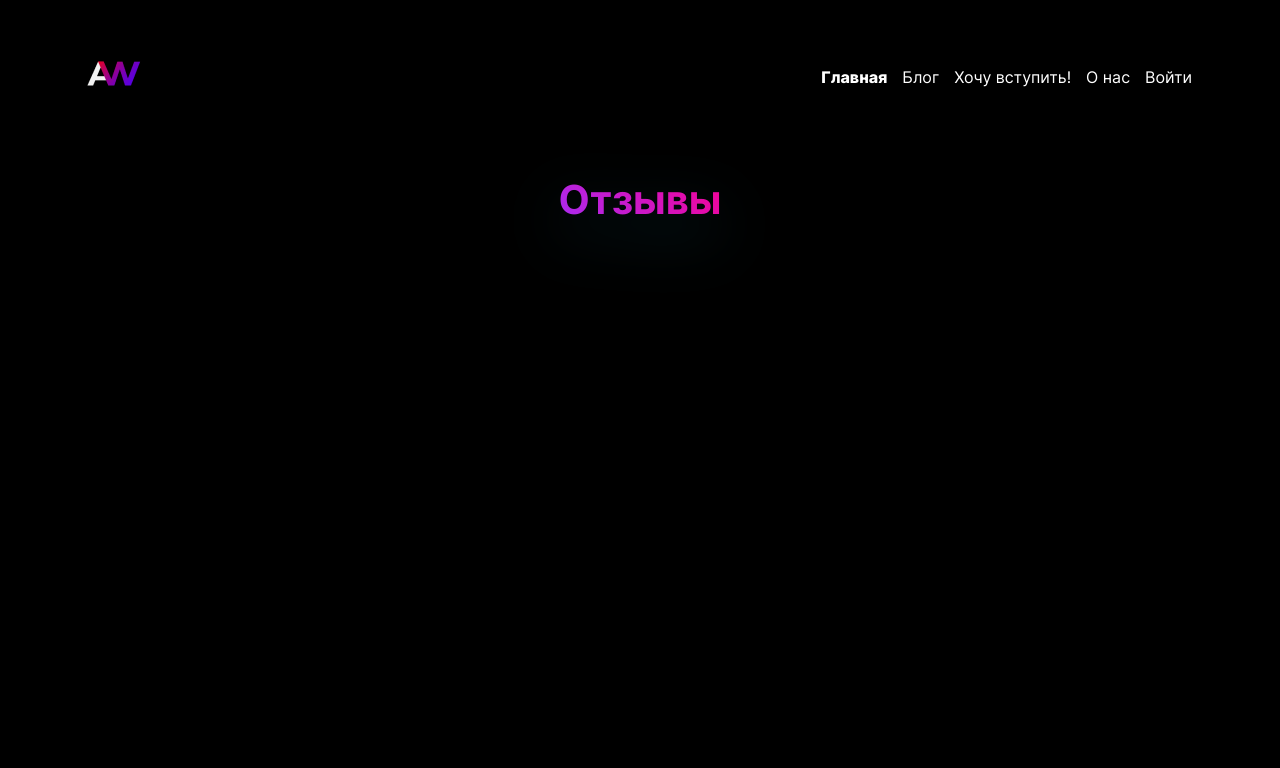
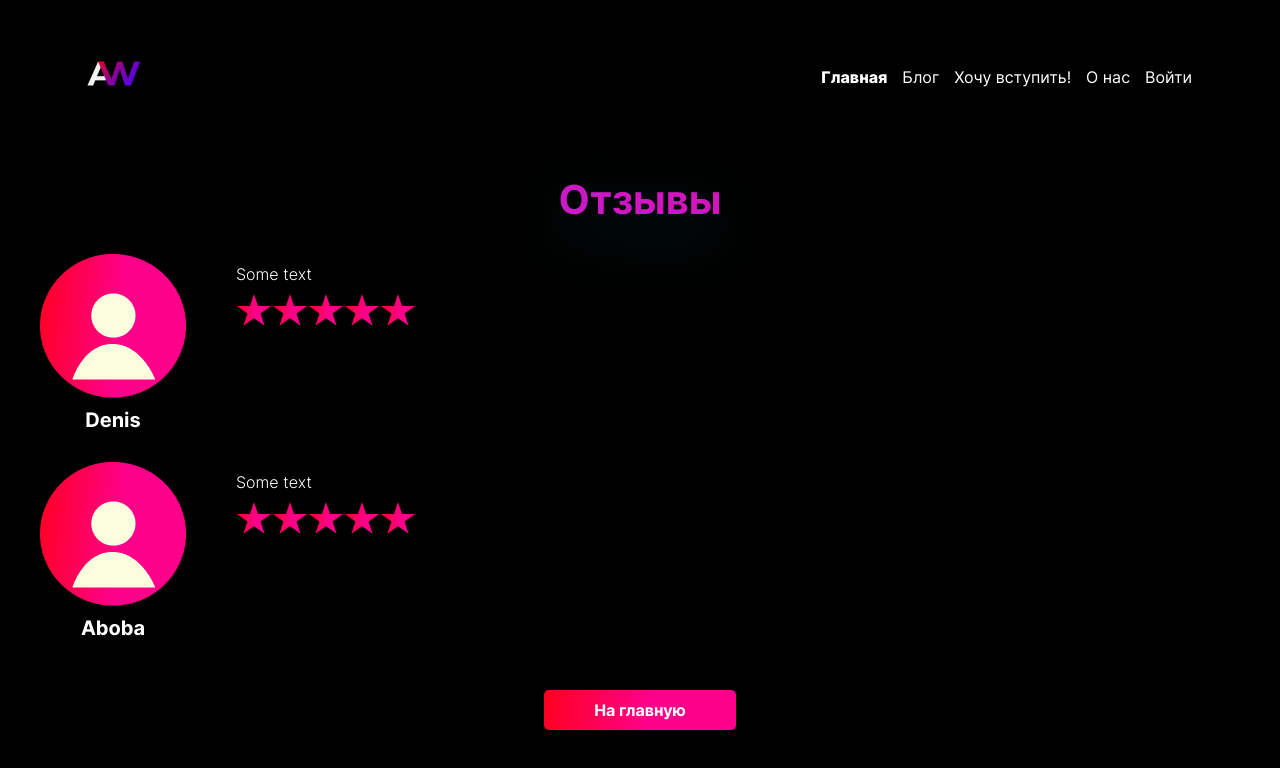
Before and after one commit to Isas2g/WEB-studio-project, a Vue app: page /feedback in a window 1280 px wide. Shown: the top 768 px of the page. Built offline with nearby package versions, Linux system fonts and the light colour scheme.

Commit message:
feedback page

```diff
--- a/src/pages/Feedback/FeedbackPage.vue
+++ b/src/pages/Feedback/FeedbackPage.vue
@@ -3,22 +3,49 @@
     <main class="feedback container">
       <section class="feedback__body">
         <h2 class="feedback__title">Отзывы</h2>
-        <ul class="feedback__one">
+        <ul class="feedback__list">
+          <Review
+            name="Denis"
+            text="Some text"
+            stars="4"
+            :image="defaultPicture"
+          />
+          <Review
+            name="Aboba"
+            text="Some text"
+            stars="3"
+            :image="defaultPicture"
+          />
         </ul>
+        <router-link class="feedback__to-main more-btn" to="/"
+          >На главную</router-link
+        >
       </section>
     </main>
   </div>
 </template>
 
+
 <script>
-export default {}
+import Review from "./components/Review.vue";
+import defaultPicture from "../../assets/images/user-icon.png";
+
+export default {
+  components: {
+    Review,
+  },
+  data: () => ({
+    defaultPicture: defaultPicture,
+  }),
+};
 </script>
 
-<style scoped lang="css">
+<style scoped lang="scss">
 .feedback {
-  display: flex;
-  flex-direction: column;
-  align-items: center;
+  &__to-main {
+    display: block;
+    margin: 50px auto 0 auto;
+    width: fit-content;
+  }
 }
-
 </style>
--- /dev/null
+++ b/src/pages/Feedback/components/Review.vue
@@ -0,0 +1,192 @@
+<template>
+  <li class="feedback__review review">
+    <div class="review__person-info">
+      <img class="review__person-image" :src="image" alt="" />
+      <h4 class="review__person-name">{{ name }}</h4>
+    </div>
+    <div class="review__content">
+      <h5 class="review__text">
+        {{ text }}
+      </h5>
+      <div class="review__stars">
+        <svg
+          class="review__star"
+          width="36"
+          height="32"
+          viewBox="0 0 36 32"
+          xmlns="http://www.w3.org/2000/svg"
+        >
+          <path
+            d="M18 0L22.0413 12.0922L35.119 12.0922L24.5389 19.5656L28.5801 31.6578L18 24.1844L7.41987 31.6578L11.4611 19.5656L0.880983 12.0922L13.9587 12.0922L18 0Z"
+            fill="url(#paint0_linear_662_154)"
+          />
+          <defs>
+            <linearGradient
+              id="paint0_linear_662_154"
+              x1="-5.31325"
+              y1="-10.4054"
+              x2="22.3581"
+              y2="-7.57278"
+              gradientUnits="userSpaceOnUse"
+            >
+              <stop stop-color="#FF0000" />
+              <stop offset="1" stop-color="#FF008A" />
+            </linearGradient>
+          </defs>
+        </svg>
+
+        <svg
+          class="review__star"
+          width="36"
+          height="32"
+          viewBox="0 0 36 32"
+          fill="none"
+          xmlns="http://www.w3.org/2000/svg"
+        >
+          <path
+            d="M18 0L22.0413 12.0922L35.119 12.0922L24.5389 19.5656L28.5801 31.6578L18 24.1844L7.41987 31.6578L11.4611 19.5656L0.880983 12.0922L13.9587 12.0922L18 0Z"
+            fill="url(#paint0_linear_662_154)"
+          />
+          <defs>
+            <linearGradient
+              id="paint0_linear_662_154"
+              x1="-5.31325"
+              y1="-10.4054"
+              x2="22.3581"
+              y2="-7.57278"
+              gradientUnits="userSpaceOnUse"
+            >
+              <stop stop-color="#FF0000" />
+              <stop offset="1" stop-color="#FF008A" />
+            </linearGradient>
+          </defs>
+        </svg>
+
+        <svg
+          class="review__star"
+          width="36"
+          height="32"
+          viewBox="0 0 36 32"
+          fill="none"
+          xmlns="http://www.w3.org/2000/svg"
+        >
+          <path
+            d="M18 0L22.0413 12.0922L35.119 12.0922L24.5389 19.5656L28.5801 31.6578L18 24.1844L7.41987 31.6578L11.4611 19.5656L0.880983 12.0922L13.9587 12.0922L18 0Z"
+            fill="url(#paint0_linear_662_154)"
+          />
+          <defs>
+            <linearGradient
+              id="paint0_linear_662_154"
+              x1="-5.31325"
+              y1="-10.4054"
+              x2="22.3581"
+              y2="-7.57278"
+              gradientUnits="userSpaceOnUse"
+            >
+              <stop stop-color="#FF0000" />
+              <stop offset="1" stop-color="#FF008A" />
+            </linearGradient>
+          </defs>
+        </svg>
+
+        <svg
+          class="review__star"
+          width="36"
+          height="32"
+          viewBox="0 0 36 32"
+          fill="none"
+          xmlns="http://www.w3.org/2000/svg"
+        >
+          <path
+            d="M18 0L22.0413 12.0922L35.119 12.0922L24.5389 19.5656L28.5801 31.6578L18 24.1844L7.41987 31.6578L11.4611 19.5656L0.880983 12.0922L13.9587 12.0922L18 0Z"
+            fill="url(#paint0_linear_662_154)"
+          />
+          <defs>
+            <linearGradient
+              id="paint0_linear_662_154"
+              x1="-5.31325"
+              y1="-10.4054"
+              x2="22.3581"
+              y2="-7.57278"
+              gradientUnits="userSpaceOnUse"
+            >
+              <stop stop-color="#FF0000" />
+              <stop offset="1" stop-color="#FF008A" />
+            </linearGradient>
+          </defs>
+        </svg>
+
+        <svg
+          class="review__star"
+          width="36"
+          height="32"
+          viewBox="0 0 36 32"
+          fill="none"
+          xmlns="http://www.w3.org/2000/svg"
+        >
+          <path
+            d="M18 0L22.0413 12.0922L35.119 12.0922L24.5389 19.5656L28.5801 31.6578L18 24.1844L7.41987 31.6578L11.4611 19.5656L0.880983 12.0922L13.9587 12.0922L18 0Z"
+            fill="url(#paint0_linear_662_154)"
+          />
+          <defs>
+            <linearGradient
+              id="paint0_linear_662_154"
+              x1="-5.31325"
+              y1="-10.4054"
+              x2="22.3581"
+              y2="-7.57278"
+              gradientUnits="userSpaceOnUse"
+            >
+              <stop stop-color="#FF0000" />
+              <stop offset="1" stop-color="#FF008A" />
+            </linearGradient>
+          </defs>
+        </svg>
+      </div>
+    </div>
+  </li>
+</template>
+
+<script>
+import defaultPicture from "../../../assets/images/user-icon.png";
+
+export default {
+  data: () => ({
+    defaultPicture: defaultPicture,
+  }),
+  props: {
+    name: String,
+    text: String,
+    image: String,
+    stars: Number,
+  },
+};
+</script>
+
+<style scoped lang="scss">
+.test path {
+  fill: white;
+}
+.review {
+  display: flex;
+  margin: 30px 0 0 0;
+
+  &__person-info {
+    display: flex;
+    flex-direction: column;
+    align-items: center;
+  }
+
+  &__person-name {
+    margin: 10px 0 0 0;
+  }
+
+  &__content {
+    margin: 10px 0 0 50px;
+  }
+
+  &__stars {
+    margin: 10px 0 0 0;
+  }
+}
+</style>
--- a/src/pages/Main/MainPage.vue
+++ b/src/pages/Main/MainPage.vue
@@ -21,15 +21,12 @@
           <h1 class="projects__title">Наши проекты</h1>
           <div class="projects__image-container">
             <img
-                class="projects__image"
-                :src="SmoothieFeed"
-                alt="SmoothieFeed"
+              class="projects__image"
+              :src="SmoothieFeed"
+              alt="SmoothieFeed"
             />
             <button v-on:click="showAlert" class="projects__arrow">
-              <img
-                :src="BtnArr"
-                alt="BtnArr"
-              />
+              <img :src="BtnArr" alt="BtnArr" />
             </button>
           </div>
           <h3 class="projects__project-title">SmoothieFeed</h3>
@@ -41,7 +38,12 @@
               :src="BtnArr"
               alt="BtnArr"
           /> -->
-          <a href="http://pd-2021-2.std-1376.ist.mospolytech.ru" target="__blank" class="projects__button more-btn">Подробнее</a>
+          <a
+            href="http://pd-2021-2.std-1376.ist.mospolytech.ru"
+            target="__blank"
+            class="projects__button more-btn"
+            >Подробнее</a
+          >
         </section>
       </container>
     </projects>
@@ -50,17 +52,19 @@
         <section class="feedback__first-column">
           <h1 class="feedback__title title">Отзывы</h1>
           <p class="feedback__subtitle subtitle">Почитайте отзывы...</p>
-          <button class="feedback__more-btn more-btn"><router-link class="feedback__allFeedbackLink" to="/feedback">Все отзывы</router-link></button>
+          <button class="feedback__more-btn more-btn">
+            <router-link class="feedback__allFeedbackLink" to="/feedback"
+              >Все отзывы</router-link
+            >
+          </button>
         </section>
         <section class="feedback__space"></section>
         <section class="feedback__second-column">
-          <img
-              class="feedback__user-icon"
-              :src="UserIcon"
-              alt="UserIcon"
-          />
+          <img class="feedback__user-icon" :src="UserIcon" alt="UserIcon" />
           <p class="feedback__text name">Александр</p>
-          <p class="feedback__text text">Быстро и качественно сделали сайт! Рекомендую!</p>
+          <p class="feedback__text text">
+            Быстро и качественно сделали сайт! Рекомендую!
+          </p>
         </section>
       </section>
     </feedback>
@@ -113,24 +117,22 @@ import BtnArr from "@/assets/images/btn-strelka.png";
 import CarouselTeam from "@/components/CarouselTeam";
 import CarouselSlide from "@/components/CarouselSlide";
 
-
 export default {
-  components: {CarouselSlide, CarouselTeam},
+  components: { CarouselSlide, CarouselTeam },
   data: () => ({
     SmoothieFeed: SmoothieFeed,
     UserIcon: UserIcon,
     BtnArr: BtnArr,
   }),
   methods: {
-    showAlert: function() {
-      alert('Эта часть сайта ещё в работе...');
-    }
-  }
+    showAlert: function () {
+      alert("Эта часть сайта ещё в работе...");
+    },
+  },
 };
-
 </script>
 
-<style lang="scss">
+<style scoped lang="scss">
 .main {
   &__block {
     max-width: 800px;
@@ -438,8 +440,8 @@ export default {
       grid-column-gap: 80px;
       grid-template-columns: 1fr 1fr 1fr;
       grid-template-areas:
-      "name phone email"
-      "com com com";
+        "name phone email"
+        "com com com";
     }
 
     .form__input {
```
Also changed, not shown: src/pages/Team/TeamPage.vue (deleted).
